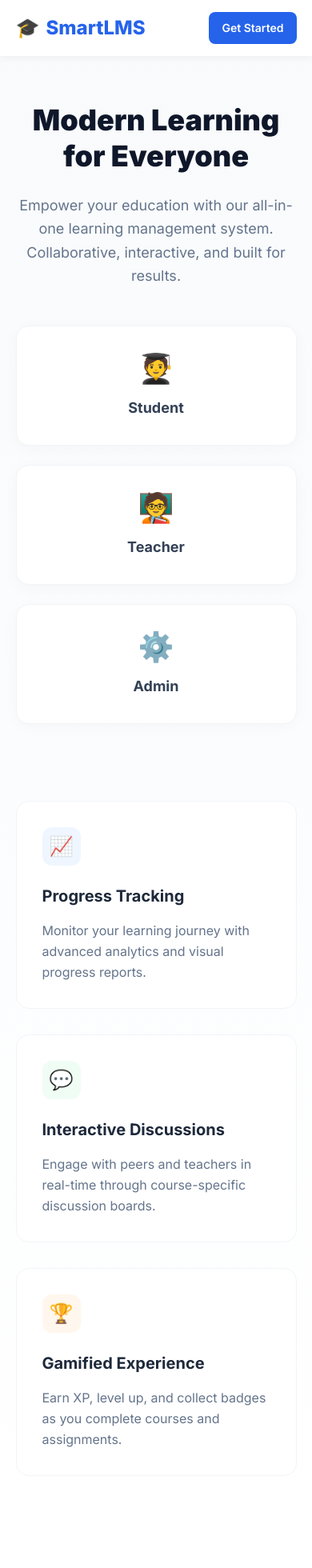
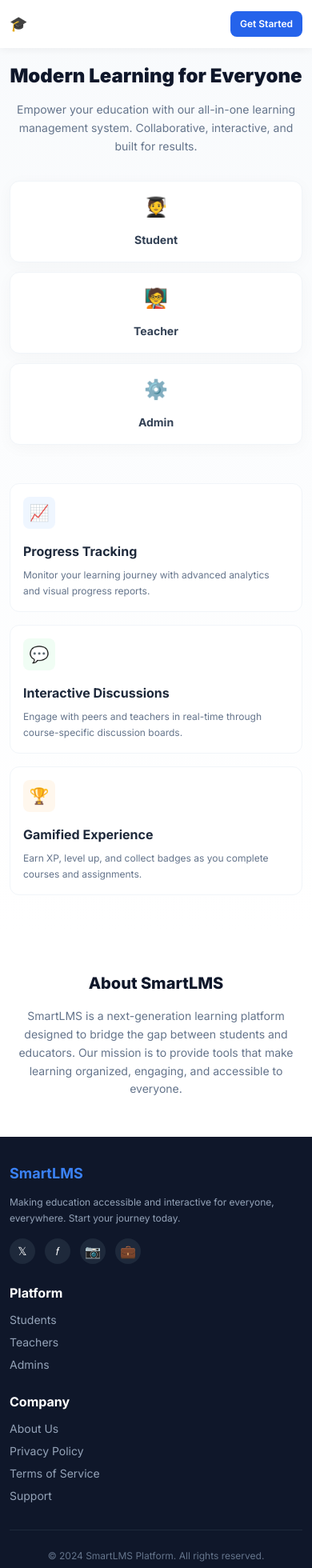
Before and after one commit to Am-smart/Smart, a Next.js app: page / in a window 390 px wide. Shown: the top 1960 px of the page at 80% size. Built offline with nearby package versions, Linux system fonts and the light colour scheme; no server answers; the database is empty.

Commit message:
fix login flow and enhance mobile responsiveness
Verify and fix login flow issues; improve mobile responsiveness for 320px and below devices

```diff
--- a/src/app/page.tsx
+++ b/src/app/page.tsx
@@ -42,7 +42,8 @@ export default function Home() {
       <LandingFooter onRoleSelect={(r) => toggleAuth('signup', r)} />
 
       {showAuth && (
-        <div className="fixed inset-0 bg-black/50 z-[2000] flex items-center justify-center p-4">
+        <div className="fixed inset-0 bg-black/50 z-[2000] flex items-center justify-center p-2 sm:p-4 overflow-y-auto">
+          <div className="flex items-center justify-center min-h-full py-4 sm:py-8">
             {authView === 'login' && (
               <LoginForm
                 onClose={() => setShowAuth(false)}
@@ -65,6 +66,7 @@ export default function Home() {
               />
             )}
           </div>
+        </div>
       )}
     </div>
   );
--- a/src/components/Hero.tsx
+++ b/src/components/Hero.tsx
@@ -6,41 +6,41 @@ interface HeroProps {
 
 export const Hero: React.FC<HeroProps> = ({ onRoleSelect }) => {
   return (
-    <section className="pt-32 pb-20 px-[5%] text-center bg-gradient-to-b from-[#f8fafc] to-white overflow-hidden">
+    <section className="pt-20 sm:pt-32 pb-12 sm:pb-20 px-3 sm:px-[5%] text-center bg-gradient-to-b from-[#f8fafc] to-white overflow-hidden">
       <div id="maintBanner" className="hidden bg-[#fff7ed] text-[#9a3412] border border-[#ffedd5] rounded-full px-6 py-3 mb-8 mx-auto text-sm max-w-2xl"></div>
-      <h1 className="text-4xl md:text-6xl font-[900] text-[#0f172a] mb-6 leading-tight">Modern Learning for Everyone</h1>
-      <p className="text-lg md:text-xl text-[#64748b] max-w-3xl mx-auto mb-12 leading-relaxed">Empower your education with our all-in-one learning management system. Collaborative, interactive, and built for results.</p>
+      <h1 className="text-2xl sm:text-4xl md:text-6xl font-[900] text-[#0f172a] mb-4 sm:mb-6 leading-tight">Modern Learning for Everyone</h1>
+      <p className="text-sm sm:text-base md:text-lg lg:text-xl text-[#64748b] max-w-3xl mx-auto mb-8 sm:mb-12 leading-relaxed">Empower your education with our all-in-one learning management system. Collaborative, interactive, and built for results.</p>
 
-      <div className="grid grid-cols-1 md:grid-cols-3 gap-6 max-w-4xl mx-auto mb-24">
-        <div onClick={() => onRoleSelect('student')} className="bg-white p-8 rounded-2xl shadow-[0_4px_20px_rgba(0,0,0,0.03)] border border-[#f1f5f9] transition-all hover:-translate-y-1 hover:shadow-[0_10px_30px_rgba(0,0,0,0.08)] cursor-pointer">
-          <div className="text-4xl mb-4">🧑‍🎓</div>
-          <span className="font-bold text-[#334155] text-lg">Student</span>
+      <div className="grid grid-cols-1 sm:grid-cols-3 gap-3 sm:gap-6 max-w-4xl mx-auto mb-12 sm:mb-24">
+        <div onClick={() => onRoleSelect('student')} className="bg-white p-4 sm:p-8 rounded-xl sm:rounded-2xl shadow-[0_4px_20px_rgba(0,0,0,0.03)] border border-[#f1f5f9] transition-all hover:-translate-y-1 hover:shadow-[0_10px_30px_rgba(0,0,0,0.08)] cursor-pointer">
+          <div className="text-2xl sm:text-4xl mb-3 sm:mb-4">🧑‍🎓</div>
+          <span className="font-bold text-[#334155] text-sm sm:text-lg">Student</span>
         </div>
-        <div onClick={() => onRoleSelect('teacher')} className="bg-white p-8 rounded-2xl shadow-[0_4px_20px_rgba(0,0,0,0.03)] border border-[#f1f5f9] transition-all hover:-translate-y-1 hover:shadow-[0_10px_30px_rgba(0,0,0,0.08)] cursor-pointer">
-          <div className="text-4xl mb-4">🧑‍🏫</div>
-          <span className="font-bold text-[#334155] text-lg">Teacher</span>
+        <div onClick={() => onRoleSelect('teacher')} className="bg-white p-4 sm:p-8 rounded-xl sm:rounded-2xl shadow-[0_4px_20px_rgba(0,0,0,0.03)] border border-[#f1f5f9] transition-all hover:-translate-y-1 hover:shadow-[0_10px_30px_rgba(0,0,0,0.08)] cursor-pointer">
+          <div className="text-2xl sm:text-4xl mb-3 sm:mb-4">🧑‍🏫</div>
+          <span className="font-bold text-[#334155] text-sm sm:text-lg">Teacher</span>
         </div>
-        <div onClick={() => onRoleSelect('admin')} className="bg-white p-8 rounded-2xl shadow-[0_4px_20px_rgba(0,0,0,0.03)] border border-[#f1f5f9] transition-all hover:-translate-y-1 hover:shadow-[0_10px_30px_rgba(0,0,0,0.08)] cursor-pointer">
-          <div className="text-4xl mb-4">⚙️</div>
-          <span className="font-bold text-[#334155] text-lg">Admin</span>
+        <div onClick={() => onRoleSelect('admin')} className="bg-white p-4 sm:p-8 rounded-xl sm:rounded-2xl shadow-[0_4px_20px_rgba(0,0,0,0.03)] border border-[#f1f5f9] transition-all hover:-translate-y-1 hover:shadow-[0_10px_30px_rgba(0,0,0,0.08)] cursor-pointer">
+          <div className="text-2xl sm:text-4xl mb-3 sm:mb-4">⚙️</div>
+          <span className="font-bold text-[#334155] text-sm sm:text-lg">Admin</span>
         </div>
       </div>
 
-      <div id="features" className="grid grid-cols-1 md:grid-cols-3 gap-8 text-left mt-16">
-        <div className="bg-white p-8 rounded-2xl border border-[#f1f5f9] transition-all hover:border-[#cbd5e1]">
-          <div className="bg-[#eff6ff] w-12 h-12 rounded-xl flex items-center justify-center text-2xl mb-6 text-[#2563eb]">📈</div>
-          <h3 className="text-xl font-bold text-[#1e293b] mb-4">Progress Tracking</h3>
-          <p className="text-[#64748b] leading-relaxed">Monitor your learning journey with advanced analytics and visual progress reports.</p>
+      <div id="features" className="grid grid-cols-1 md:grid-cols-3 gap-4 sm:gap-8 text-left mt-8 sm:mt-16">
+        <div className="bg-white p-4 sm:p-8 rounded-xl sm:rounded-2xl border border-[#f1f5f9] transition-all hover:border-[#cbd5e1]">
+          <div className="bg-[#eff6ff] w-10 sm:w-12 h-10 sm:h-12 rounded-lg sm:rounded-xl flex items-center justify-center text-xl sm:text-2xl mb-4 sm:mb-6 text-[#2563eb]">📈</div>
+          <h3 className="text-base sm:text-xl font-bold text-[#1e293b] mb-2 sm:mb-4">Progress Tracking</h3>
+          <p className="text-xs sm:text-sm text-[#64748b] leading-relaxed">Monitor your learning journey with advanced analytics and visual progress reports.</p>
         </div>
-        <div className="bg-white p-8 rounded-2xl border border-[#f1f5f9] transition-all hover:border-[#cbd5e1]">
-          <div className="bg-[#f0fdf4] w-12 h-12 rounded-xl flex items-center justify-center text-2xl mb-6 text-[#22c55e]">💬</div>
-          <h3 className="text-xl font-bold text-[#1e293b] mb-4">Interactive Discussions</h3>
-          <p className="text-[#64748b] leading-relaxed">Engage with peers and teachers in real-time through course-specific discussion boards.</p>
+        <div className="bg-white p-4 sm:p-8 rounded-xl sm:rounded-2xl border border-[#f1f5f9] transition-all hover:border-[#cbd5e1]">
+          <div className="bg-[#f0fdf4] w-10 sm:w-12 h-10 sm:h-12 rounded-lg sm:rounded-xl flex items-center justify-center text-xl sm:text-2xl mb-4 sm:mb-6 text-[#22c55e]">💬</div>
+          <h3 className="text-base sm:text-xl font-bold text-[#1e293b] mb-2 sm:mb-4">Interactive Discussions</h3>
+          <p className="text-xs sm:text-sm text-[#64748b] leading-relaxed">Engage with peers and teachers in real-time through course-specific discussion boards.</p>
         </div>
-        <div className="bg-white p-8 rounded-2xl border border-[#f1f5f9] transition-all hover:border-[#cbd5e1]">
-          <div className="bg-[#fff7ed] w-12 h-12 rounded-xl flex items-center justify-center text-2xl mb-6 text-[#f59e0b]">🏆</div>
-          <h3 className="text-xl font-bold text-[#1e293b] mb-4">Gamified Experience</h3>
-          <p className="text-[#64748b] leading-relaxed">Earn XP, level up, and collect badges as you complete courses and assignments.</p>
+        <div className="bg-white p-4 sm:p-8 rounded-xl sm:rounded-2xl border border-[#f1f5f9] transition-all hover:border-[#cbd5e1]">
+          <div className="bg-[#fff7ed] w-10 sm:w-12 h-10 sm:h-12 rounded-lg sm:rounded-xl flex items-center justify-center text-xl sm:text-2xl mb-4 sm:mb-6 text-[#f59e0b]">🏆</div>
+          <h3 className="text-base sm:text-xl font-bold text-[#1e293b] mb-2 sm:mb-4">Gamified Experience</h3>
+          <p className="text-xs sm:text-sm text-[#64748b] leading-relaxed">Earn XP, level up, and collect badges as you complete courses and assignments.</p>
         </div>
       </div>
     </section>
--- a/src/components/LandingFooter.tsx
+++ b/src/components/LandingFooter.tsx
@@ -6,29 +6,29 @@ interface FooterProps {
 
 export const LandingFooter: React.FC<FooterProps> = ({ onRoleSelect }) => {
   return (
-    <footer className="bg-[#0f172a] text-white py-16 px-[5%]">
-      <div className="grid grid-cols-1 md:grid-cols-[2fr_1fr_1fr] gap-12 border-b border-[#1e293b] pb-12">
+    <footer className="bg-[#0f172a] text-white py-8 sm:py-16 px-3 sm:px-[5%]">
+      <div className="grid grid-cols-1 sm:grid-cols-2 md:grid-cols-[2fr_1fr_1fr] gap-6 sm:gap-8 md:gap-12 border-b border-[#1e293b] pb-8 sm:pb-12">
         <div>
-          <h4 className="text-2xl font-bold mb-6 text-[#3b82f6]">SmartLMS</h4>
-          <p className="text-[#94a3b8] leading-relaxed max-w-sm">Making education accessible and interactive for everyone, everywhere. Start your journey today.</p>
-          <div className="flex gap-4 mt-8">
-            <a href="https://x.com" target="_blank" className="w-10 h-10 rounded-full bg-[#1e293b] flex items-center justify-center transition-colors hover:bg-[#3b82f6]">𝕏</a>
-            <a href="https://www.facebook.com" target="_blank" className="w-10 h-10 rounded-full bg-[#1e293b] flex items-center justify-center transition-colors hover:bg-[#3b82f6]">𝑓</a>
-            <a href="https://www.instagram.com" target="_blank" className="w-10 h-10 rounded-full bg-[#1e293b] flex items-center justify-center transition-colors hover:bg-[#3b82f6]">📷</a>
-            <a href="https://www.linkedin.com" target="_blank" className="w-10 h-10 rounded-full bg-[#1e293b] flex items-center justify-center transition-colors hover:bg-[#3b82f6]">💼</a>
+          <h4 className="text-lg sm:text-2xl font-bold mb-3 sm:mb-6 text-[#3b82f6]">SmartLMS</h4>
+          <p className="text-xs sm:text-sm text-[#94a3b8] leading-relaxed max-w-sm">Making education accessible and interactive for everyone, everywhere. Start your journey today.</p>
+          <div className="flex gap-3 sm:gap-4 mt-4 sm:mt-8">
+            <a href="https://x.com" target="_blank" rel="noopener noreferrer" className="w-8 sm:w-10 h-8 sm:h-10 rounded-full bg-[#1e293b] flex items-center justify-center transition-colors hover:bg-[#3b82f6] text-sm sm:text-base">𝕏</a>
+            <a href="https://www.facebook.com" target="_blank" rel="noopener noreferrer" className="w-8 sm:w-10 h-8 sm:h-10 rounded-full bg-[#1e293b] flex items-center justify-center transition-colors hover:bg-[#3b82f6] text-sm sm:text-base">𝑓</a>
+            <a href="https://www.instagram.com" target="_blank" rel="noopener noreferrer" className="w-8 sm:w-10 h-8 sm:h-10 rounded-full bg-[#1e293b] flex items-center justify-center transition-colors hover:bg-[#3b82f6]">📷</a>
+            <a href="https://www.linkedin.com" target="_blank" rel="noopener noreferrer" className="w-8 sm:w-10 h-8 sm:h-10 rounded-full bg-[#1e293b] flex items-center justify-center transition-colors hover:bg-[#3b82f6]">💼</a>
           </div>
         </div>
         <div>
-          <h5 className="font-bold text-lg mb-6">Platform</h5>
-          <ul className="space-y-4">
+          <h5 className="font-bold text-base sm:text-lg mb-3 sm:mb-6">Platform</h5>
+          <ul className="space-y-2 sm:space-y-4 text-sm sm:text-base">
             <li><button onClick={() => onRoleSelect('student')} className="text-[#94a3b8] hover:text-white transition-colors">Students</button></li>
             <li><button onClick={() => onRoleSelect('teacher')} className="text-[#94a3b8] hover:text-white transition-colors">Teachers</button></li>
             <li><button onClick={() => onRoleSelect('admin')} className="text-[#94a3b8] hover:text-white transition-colors">Admins</button></li>
           </ul>
         </div>
         <div>
-          <h5 className="font-bold text-lg mb-6">Company</h5>
-          <ul className="space-y-4">
+          <h5 className="font-bold text-base sm:text-lg mb-3 sm:mb-6">Company</h5>
+          <ul className="space-y-2 sm:space-y-4 text-sm sm:text-base">
             <li><a href="#about" className="text-[#94a3b8] hover:text-white transition-colors">About Us</a></li>
             <li><a href="#" className="text-[#94a3b8] hover:text-white transition-colors">Privacy Policy</a></li>
             <li><a href="#" className="text-[#94a3b8] hover:text-white transition-colors">Terms of Service</a></li>
@@ -36,7 +36,7 @@ export const LandingFooter: React.FC<FooterProps> = ({ onRoleSelect }) => {
           </ul>
         </div>
       </div>
-      <div className="pt-8 text-center text-[#64748b] text-sm">
+      <div className="pt-6 sm:pt-8 text-center text-[#64748b] text-xs sm:text-sm">
         &copy; 2024 SmartLMS Platform. All rights reserved.
       </div>
     </footer>
--- a/src/components/LandingHeader.tsx
+++ b/src/components/LandingHeader.tsx
@@ -7,14 +7,19 @@ interface HeaderProps {
 
 export const LandingHeader: React.FC<HeaderProps> = ({ onSignIn, onGetStarted }) => {
   return (
-    <header className="fixed top-0 left-0 right-0 h-[70px] bg-white flex justify-between items-center px-[5%] z-[1000] shadow-[0_2px_10px_rgba(0,0,0,0.05)]">
-      <a href="#" className="text-[1.5rem] font-extrabold text-[#2563eb] flex items-center gap-2"><span>🎓</span> SmartLMS</a>
+    <header className="fixed top-0 left-0 right-0 h-auto min-h-[60px] sm:h-[70px] bg-white flex justify-between items-center px-3 sm:px-[5%] py-3 sm:py-0 z-[1000] shadow-[0_2px_10px_rgba(0,0,0,0.05)]">
+      <a href="#" className="text-sm sm:text-[1.5rem] font-extrabold text-[#2563eb] flex items-center gap-1 sm:gap-2 whitespace-nowrap">
+        <span className="text-lg sm:text-2xl">🎓</span>
+        <span className="hidden xs:inline">SmartLMS</span>
+      </a>
       <div className="hidden md:flex gap-8">
         <a href="#features" className="text-[#64748b] font-medium transition-colors hover:text-[#2563eb]">Features</a>
         <a href="#about" className="text-[#64748b] font-medium transition-colors hover:text-[#2563eb]">About</a>
         <button onClick={onSignIn} className="text-[#64748b] font-medium transition-colors hover:text-[#2563eb]">Sign In</button>
       </div>
-      <button onClick={onGetStarted} className="bg-[#2563eb] text-white px-4 md:px-6 py-[0.6rem] rounded-lg font-semibold transition-all hover:bg-[#1d4ed8] hover:-translate-y-0.5 active:translate-y-0 text-sm md:text-base">Get Started</button>
+      <button onClick={onGetStarted} className="bg-[#2563eb] text-white px-3 sm:px-4 md:px-6 py-2 sm:py-[0.6rem] rounded-lg font-semibold transition-all hover:bg-[#1d4ed8] hover:-translate-y-0.5 active:translate-y-0 text-xs sm:text-sm md:text-base whitespace-nowrap">
+        Get Started
+      </button>
     </header>
   );
 };
--- a/src/components/LandingSections.tsx
+++ b/src/components/LandingSections.tsx
@@ -2,10 +2,10 @@ import React from 'react';
 
 export const LandingSections = () => {
   return (
-    <section id="about" className="py-24 px-[5%] bg-white">
+    <section id="about" className="py-12 sm:py-24 px-3 sm:px-[5%] bg-white">
       <div className="max-w-4xl mx-auto text-center">
-        <h2 className="text-3xl md:text-4xl font-extrabold text-[#0f172a] mb-8">About SmartLMS</h2>
-        <p className="text-lg text-[#64748b] leading-relaxed">SmartLMS is a next-generation learning platform designed to bridge the gap between students and educators. Our mission is to provide tools that make learning organized, engaging, and accessible to everyone.</p>
+        <h2 className="text-xl sm:text-3xl md:text-4xl font-extrabold text-[#0f172a] mb-4 sm:mb-8">About SmartLMS</h2>
+        <p className="text-sm sm:text-base md:text-lg text-[#64748b] leading-relaxed">SmartLMS is a next-generation learning platform designed to bridge the gap between students and educators. Our mission is to provide tools that make learning organized, engaging, and accessible to everyone.</p>
       </div>
     </section>
   );
--- a/src/components/auth/LoginForm.tsx
+++ b/src/components/auth/LoginForm.tsx
@@ -51,9 +51,9 @@ export const LoginForm: React.FC<LoginFormProps> = ({ onClose, onShowSignup, onS
   };
 
   return (
-    <div id="login" className="bg-white w-full max-w-md rounded-2xl p-8 relative shadow-2xl">
-      <button onClick={onClose} className="absolute top-4 right-4 text-2xl text-slate-400 hover:text-slate-600 transition-colors">×</button>
-      <h2 className="text-2xl font-bold text-slate-900 mb-6">Login</h2>
+    <div id="login" className="bg-white w-full max-w-md rounded-xl sm:rounded-2xl p-4 sm:p-8 relative shadow-2xl">
+      <button onClick={onClose} className="absolute top-2 right-2 sm:top-4 sm:right-4 text-xl sm:text-2xl text-slate-400 hover:text-slate-600 transition-colors">×</button>
+      <h2 className="text-lg sm:text-2xl font-bold text-slate-900 mb-4 sm:mb-6 pr-6">Login</h2>
       <form onSubmit={handleSubmit} noValidate className="space-y-4">
         <div>
           <input
@@ -87,22 +87,13 @@ export const LoginForm: React.FC<LoginFormProps> = ({ onClose, onShowSignup, onS
             <p id="password-error" className="text-red-500 text-xs mt-1">{errors.password}</p>
           )}
         </div>
-        <button type="submit" className="btn-primary w-full py-3 disabled:opacity-50 disabled:cursor-not-allowed" disabled={isLoading}>
+        <button type="submit" className="btn-primary w-full py-2 sm:py-3 text-sm sm:text-base disabled:opacity-50 disabled:cursor-not-allowed" disabled={isLoading}>
           {isLoading ? 'Logging in...' : 'Login'}
         </button>
+        <p className="text-center text-xs sm:text-sm text-slate-600">Don't have an account? <button onClick={(e) => { e.preventDefault(); onShowSignup(); }} className="text-primary font-semibold hover:underline">Sign up</button></p>
+        <p className="text-center text-xs sm:text-sm text-slate-600"><button onClick={(e) => { e.preventDefault(); onShowReset(); }} className="text-primary font-semibold hover:underline">Forgot your password?</button></p>
       </form>
-
-      <div className="mt-6 p-4 bg-slate-50 rounded-xl border border-slate-100">
-        <p className="text-xs font-bold text-slate-500 uppercase mb-2 tracking-wider">Login Help</p>
-        <ul className="text-xs text-slate-600 space-y-1 list-disc list-inside">
-          <li>Check caps lock</li>
-          <li>Ensure no extra spaces in email</li>
-          <li>Try another device if issue persists</li>
-        </ul>
-      </div>
-      <p className="text-center text-sm text-slate-600 mt-6"><a href="#" onClick={onShowReset} className="text-primary hover:underline">Forgot Password?</a></p>
-      <p className="text-center text-sm text-slate-600 mt-2">No account? <a href="#" onClick={onShowSignup} className="text-primary font-semibold hover:underline">Create one</a></p>
-      {error && <p className="text-red-500 text-sm mt-4 text-center">{error}</p>}
+      {error && <p className="text-red-500 text-xs sm:text-sm mt-4 text-center">{error}</p>}
     </div>
   );
 };
--- a/src/components/auth/SignupForm.tsx
+++ b/src/components/auth/SignupForm.tsx
@@ -78,10 +78,10 @@ export const SignupForm: React.FC<SignupFormProps> = ({ initialRole, onClose, on
   };
 
   return (
-    <div id="signup" className="bg-white w-full max-w-md rounded-2xl p-8 relative shadow-2xl max-h-[90vh] overflow-y-auto">
-      <button onClick={onClose} className="absolute top-4 right-4 text-2xl text-slate-400 hover:text-slate-600 transition-colors">×</button>
-      <h2 className="text-2xl font-bold text-slate-900 mb-6">Sign Up</h2>
-      <form onSubmit={handleSubmit} noValidate className="space-y-4">
+    <div id="signup" className="bg-white w-full max-w-md rounded-xl sm:rounded-2xl p-4 sm:p-8 relative shadow-2xl max-h-[90vh] overflow-y-auto">
+      <button onClick={onClose} className="absolute top-2 right-2 sm:top-4 sm:right-4 text-xl sm:text-2xl text-slate-400 hover:text-slate-600 transition-colors">×</button>
+      <h2 className="text-lg sm:text-2xl font-bold text-slate-900 mb-4 sm:mb-6 pr-6">Sign Up</h2>
+      <form onSubmit={handleSubmit} noValidate className="space-y-3 sm:space-y-4">
         <div>
           <input
             type="text"
@@ -163,15 +163,15 @@ export const SignupForm: React.FC<SignupFormProps> = ({ initialRole, onClose, on
         </div>
 
         <div className="space-y-2">
-          <p className="text-sm font-semibold text-slate-700">Select your role:</p>
-          <div className="flex gap-2">
+          <p className="text-xs sm:text-sm font-semibold text-slate-700">Select your role:</p>
+          <div className="flex gap-1 sm:gap-2">
             {(['student', 'teacher', 'admin'] as UserRole[]).map((r) => (
               <button
                 key={r}
                 type="button"
                 onClick={() => handleRoleChange(r)}
                 disabled={isLoading}
-                className={`flex-1 py-2 rounded-xl border-2 transition-all text-sm font-bold capitalize disabled:opacity-50 disabled:cursor-not-allowed ${
+                className={`flex-1 py-1.5 sm:py-2 rounded-lg sm:rounded-xl border-2 transition-all text-xs sm:text-sm font-bold capitalize disabled:opacity-50 disabled:cursor-not-allowed ${
                   formData.role === r
                     ? 'border-primary bg-primary/5 text-primary'
                     : 'border-slate-100 text-slate-400 hover:border-slate-200'
@@ -183,12 +183,12 @@ export const SignupForm: React.FC<SignupFormProps> = ({ initialRole, onClose, on
           </div>
         </div>
 
-        <button type="submit" className="btn-primary w-full py-3 disabled:opacity-50 disabled:cursor-not-allowed" disabled={isLoading}>
+        <button type="submit" className="btn-primary w-full py-2 sm:py-3 text-sm sm:text-base disabled:opacity-50 disabled:cursor-not-allowed" disabled={isLoading}>
           {isLoading ? 'Creating Account...' : 'Create Account'}
         </button>
-        <p className="text-center text-sm text-slate-600">Already have an account? <a href="#" onClick={onShowLogin} className="text-primary font-semibold hover:underline">Sign in</a></p>
+        <p className="text-center text-xs sm:text-sm text-slate-600">Already have an account? <button onClick={(e) => { e.preventDefault(); onShowLogin(); }} className="text-primary font-semibold hover:underline">Sign in</button></p>
       </form>
-      {error && <p className="text-red-500 text-sm mt-4 text-center">{error}</p>}
+      {error && <p className="text-red-500 text-xs sm:text-sm mt-4 text-center">{error}</p>}
     </div>
   );
 };
```
Also changed, not shown: src/components/auth/ResetPasswordForm.tsx (+17 -17 lines), 1 other file (tests, documents, lock files or other folders). Lines whose indentation alone changed are shown as unchanged.
